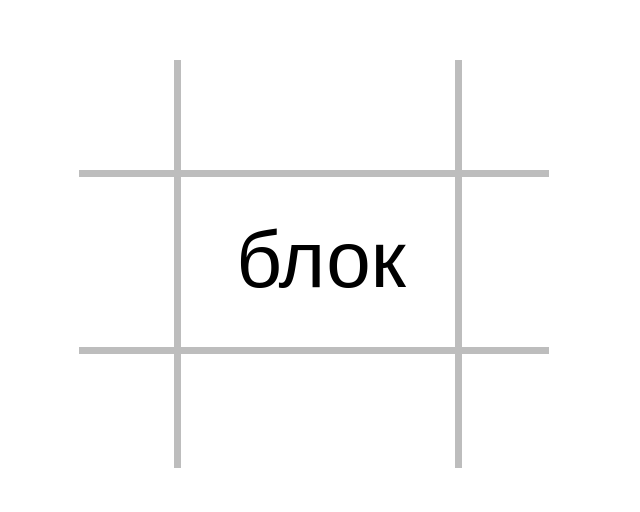
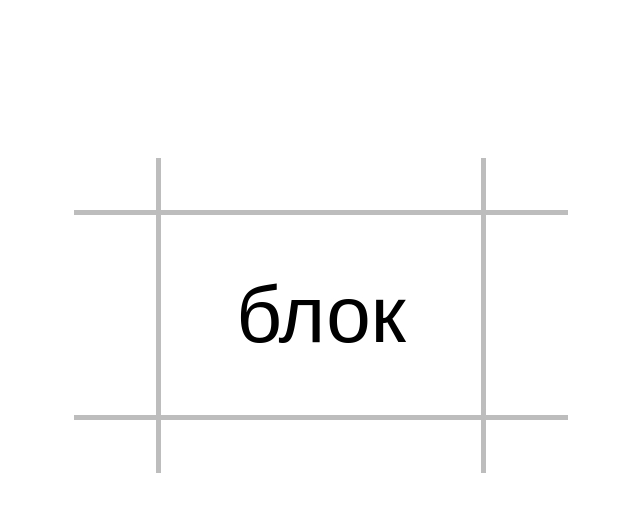
Before and after one commit to BogdanDranicin/block.github.io, a plain HTML site: page index.html in a window 1280 px wide. Shown: the part 110-622 px from the top of the page, without its empty margins (319-959 px from the left). Drawn offline with Linux system fonts and the light colour scheme.

Commit message:
Update styel.css

```diff
--- a/css/styel.css
+++ b/css/styel.css
@@ -12,27 +12,27 @@ body {
 div {
     margin: auto;
     position: relative;
+    padding: 55px 80px;
 }
 
 div:before {
     content: '';
+    height: calc(100% - 10px);
+    width: 150%;
+    left: -25%;
+    top: 0;
     position: absolute;
-    width: 470px;
-    height: 170px;
-    left: -157px;
-    top: -40px;
-    border-top: 7px solid #bdbdbd;
-    border-bottom: 7px solid #bdbdbd;
+    border-top: 5px solid #bdbdbd;
+    border-bottom: 5px solid #bdbdbd;
 }
 
 div:after {
     content: '';
     position: absolute;
-    width: 408px;
-    height: 274px;
-    right: -116px;
-    transform: rotate(90deg);
-    top: -90px;
-    border-top: 7px solid #bdbdbd;
-    border-bottom: 7px solid #bdbdbd;
+    width: calc(100% - 10px);
+    height: 150%;
+    top: -25%;
+    left: 0;
+    border-left: 5px solid #bdbdbd;
+    border-right: 5px solid #bdbdbd;
 }
```
